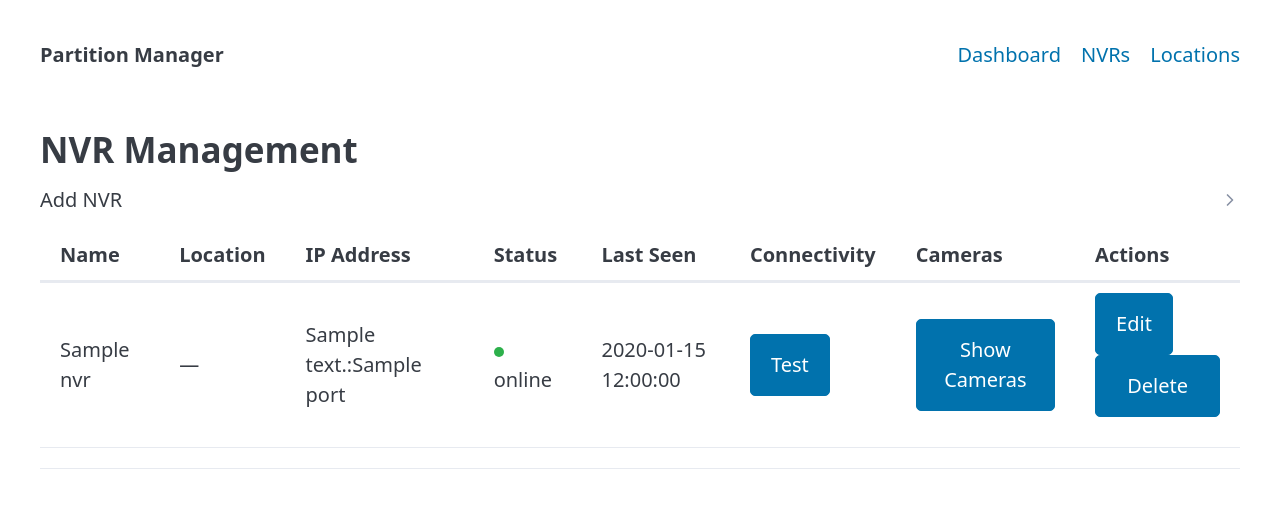
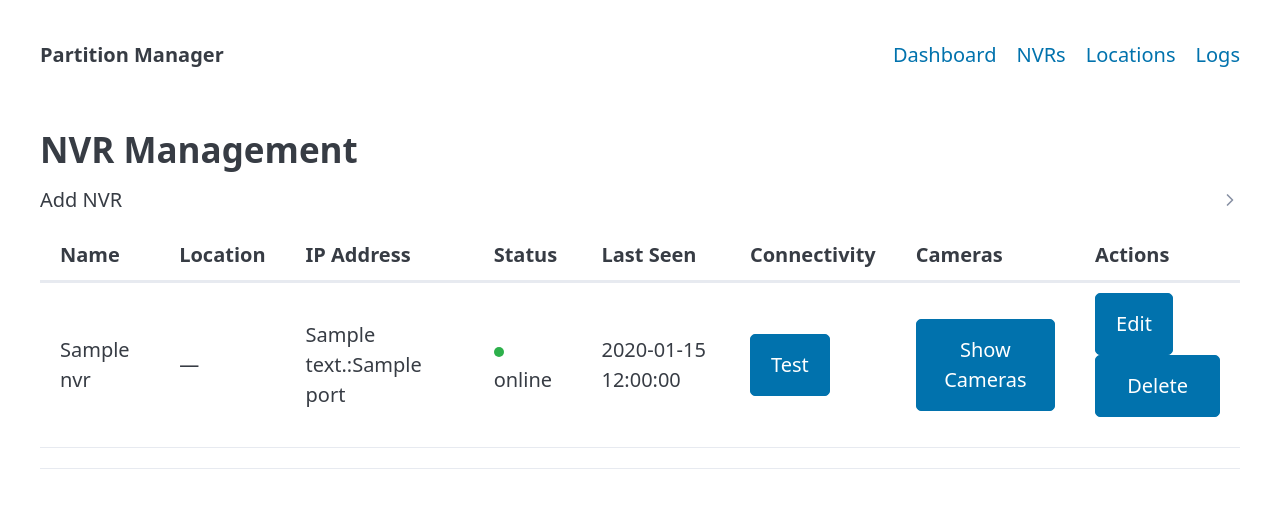
Before and after one commit to blitzu/hikvision-partition-manager, a FastAPI app: template app/templates/nvrs.html in a window 1280 px wide. Shown: the top 508 px of the page. Run offline with FastAPI, Linux system fonts and the light colour scheme; the template is opened without the code that fills it: most values are stand-ins (such as "Sample title", 1, 10 or a date in 2020); parts of the project's set-up code (start-up, migrations or seed data) failed here and were passed over; some libraries are stand-ins or nearby versions.

Commit message:
feat(admin): add /admin/logs page with in-memory log viewer
Captures last 500 log records in memory via MemoryLogHandler.
Accessible at /admin/logs in browser — no SSH needed.
Filterable by level (ERROR/WARNING/INFO/DEBUG) and logger name.
Added Logs link in navbar.

Co-Authored-By: Claude Sonnet 4.6 <noreply@anthropic.com>

```diff
--- a/app/templates/base.html
+++ b/app/templates/base.html
@@ -18,6 +18,7 @@
         <li><a href="/">Dashboard</a></li>
         <li><a href="/nvrs">NVRs</a></li>
         <li><a href="/locations">Locations</a></li>
+        <li><a href="/admin/logs">Logs</a></li>
       </ul>
     </nav>
   </header>
--- a/app/ui/routes.py
+++ b/app/ui/routes.py
@@ -37,6 +37,7 @@ from sqlalchemy.ext.asyncio import AsyncSession
 
 from app.cameras.models import Camera
 from app.cameras.service import sync_cameras_from_nvr
+from app.core.logging import memory_handler
 from app.core.config import settings
 from app.core.database import get_db
 from app.locations.models import Location
@@ -568,6 +569,64 @@ async def nvr_test_connectivity(
         return HTMLResponse(f'<span style="color:red">Offline — {error_msg}</span>')
 
 
+@ui_router.get("/admin/logs", response_class=HTMLResponse)
+async def admin_logs(level: str = Query(default=""), logger: str = Query(default="")):
+    records = list(memory_handler.records)
+    if level:
+        records = [r for r in records if r.get("level", "").upper() == level.upper()]
+    if logger:
+        records = [r for r in records if logger.lower() in r.get("logger", "").lower()]
+
+    level_colors = {"ERROR": "#c0392b", "WARNING": "#e07000", "INFO": "#2980b9", "DEBUG": "#7f8c8d"}
+
+    rows = []
+    for r in records:
+        color = level_colors.get(r.get("level", ""), "#333")
+        ts = r.get("timestamp", "")
+        lvl = r.get("level", "")
+        log = r.get("logger", "")
+        msg = r.get("message", "")
+        extras = {k: v for k, v in r.items() if k not in ("timestamp", "level", "logger", "message", "request_id")}
+        extras_str = " &nbsp;|&nbsp; ".join(f"<b>{k}</b>: {v}" for k, v in extras.items())
+        rows.append(
+            f'<tr style="color:{color}">'
+            f"<td style='white-space:nowrap'>{ts}</td>"
+            f"<td><b>{lvl}</b></td>"
+            f"<td style='color:#555'>{log}</td>"
+            f"<td>{msg}</td>"
+            f"<td style='font-size:0.8em;color:#555'>{extras_str}</td>"
+            f"</tr>"
+        )
+
+    table = "\n".join(rows) if rows else "<tr><td colspan='5'><em>No records.</em></td></tr>"
+    html = f"""<!DOCTYPE html>
+<html><head><meta charset="UTF-8"><title>Logs — Partition Manager</title>
+<link rel="stylesheet" href="https://cdn.jsdelivr.net/npm/@picocss/pico@2/css/pico.classless.min.css">
+<style>table{{font-size:0.82em}} td{{padding:0.2rem 0.5rem;vertical-align:top}} tr:hover{{background:rgba(0,0,0,0.04)}}</style>
+</head><body><main class="container">
+<h2>Application Logs <small style="font-size:0.5em">({len(records)} records)</small></h2>
+<form method="get" style="display:flex;gap:1rem;align-items:center;margin-bottom:1rem">
+  <select name="level" style="width:auto">
+    <option value="">All levels</option>
+    <option value="ERROR" {'selected' if level=='ERROR' else ''}>ERROR</option>
+    <option value="WARNING" {'selected' if level=='WARNING' else ''}>WARNING</option>
+    <option value="INFO" {'selected' if level=='INFO' else ''}>INFO</option>
+    <option value="DEBUG" {'selected' if level=='DEBUG' else ''}>DEBUG</option>
+  </select>
+  <input type="text" name="logger" placeholder="Filter by logger" value="{logger}" style="width:auto">
+  <button type="submit">Filter</button>
+  <a href="/admin/logs">Clear filters</a>
+</form>
+<div style="overflow-x:auto">
+<table>
+  <thead><tr><th>Timestamp</th><th>Level</th><th>Logger</th><th>Message</th><th>Extra</th></tr></thead>
+  <tbody>{table}</tbody>
+</table>
+</div>
+</main></body></html>"""
+    return HTMLResponse(html)
+
+
 @ui_router.get("/locations", response_class=HTMLResponse)
 async def locations_page(request: Request, db: AsyncSession = Depends(get_db)):
     result = await db.execute(select(Location).order_by(Location.name))
```
Also changed, not shown: app/core/logging.py (+27 -3 lines).
